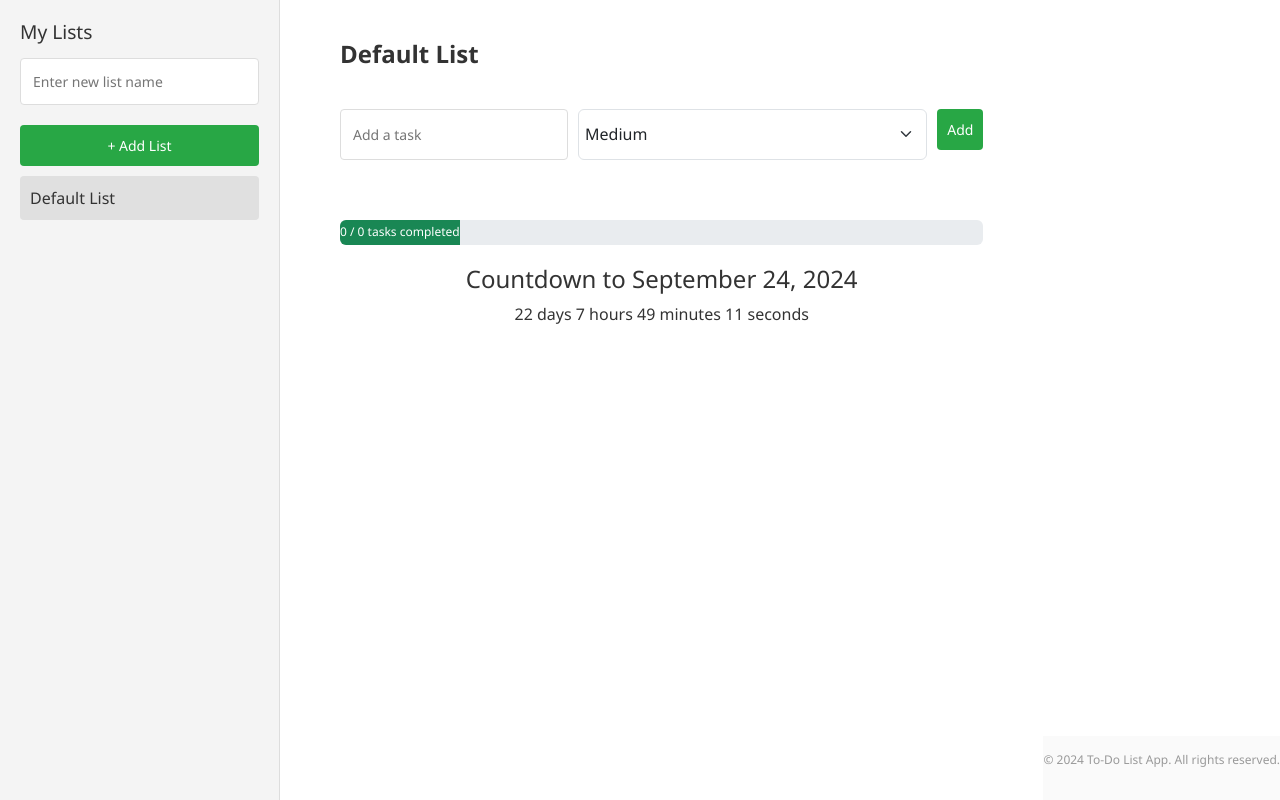
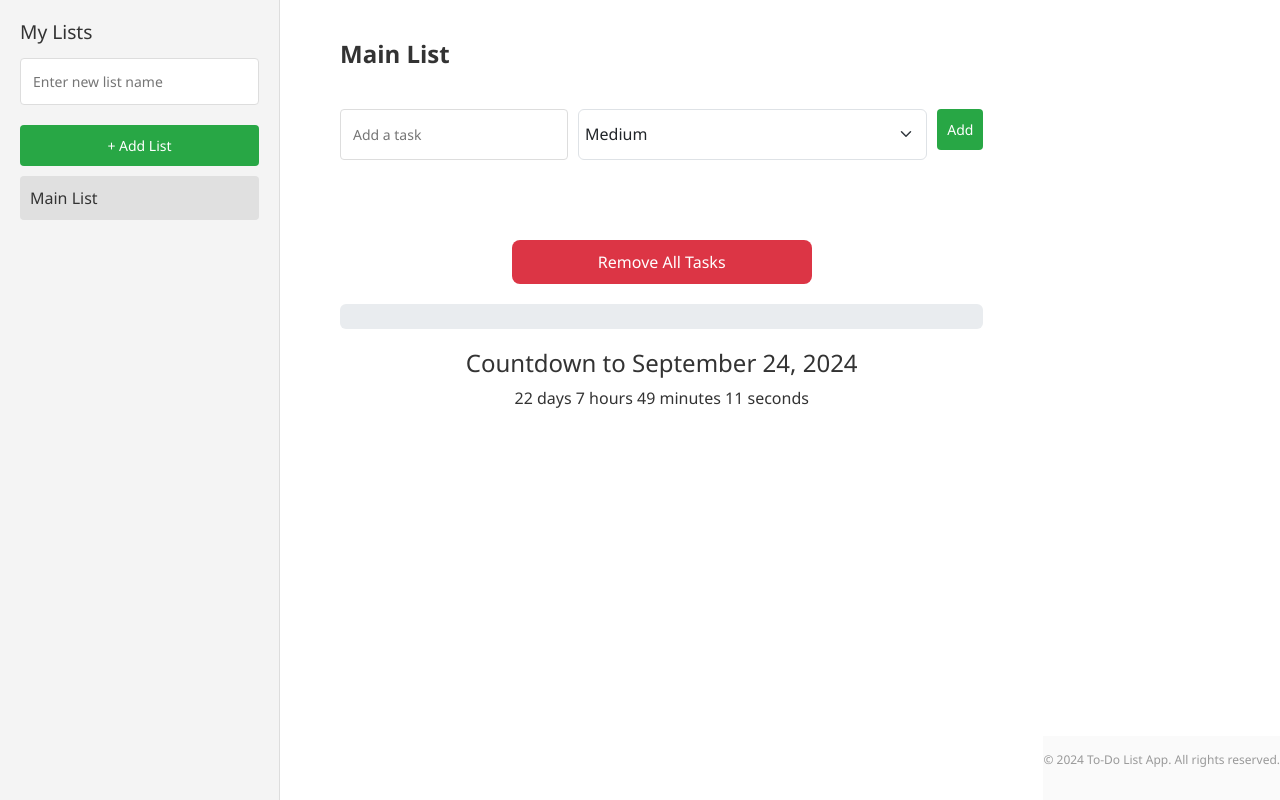
Before and after one commit to connordevitt/react-tenv, a React (Create React App) app: page /home in a window 1280 px wide. Built offline with nearby package versions, Linux system fonts and the light colour scheme.

Commit message:
Updates to things.

```diff
--- a/package.json
+++ b/package.json
@@ -14,6 +14,7 @@
     "react-router-dom": "^6.26.1",
     "react-scripts": "5.0.1",
     "react-toastify": "^10.0.5",
+    "uuid": "^10.0.0",
     "web-vitals": "^2.1.4"
   },
   "scripts": {
@@ -41,6 +42,8 @@
     ]
   },
   "devDependencies": {
-    "@babel/plugin-proposal-private-property-in-object": "^7.21.11"
+    "@babel/plugin-proposal-private-property-in-object": "^7.21.11",
+    "eslint": "^8.57.0",
+    "eslint-plugin-security": "^3.0.1"
   }
 }
--- a/src/components/ConfirmModal.js
+++ b/src/components/ConfirmModal.js
@@ -3,21 +3,25 @@ import ReactDOM from 'react-dom';
 import 'bootstrap/dist/css/bootstrap.min.css';
 import './Modal.css';
 
-const ConfirmModal = ({ task, onClose, onConfirm }) => {
-    if (!task) return null;
-
+const ConfirmModal = ({ task, onClose, onConfirm, message }) => {
     return ReactDOM.createPortal(
         <div className="modal fade show d-block" tabIndex="-1" role="dialog">
             <div className="modal-dialog modal-dialog-centered" role="document">
                 <div className="modal-content">
                     <div className="modal-header">
-                        <h5 className="modal-title">Confirm Deletion</h5>
+                        <h5 className="modal-title">Are you sure you want to delete this task?</h5>
                         <button type="button" className="close" onClick={onClose} aria-label="Close">
-                            <span aria-hidden="true">&times;</span>
+
                         </button>
                     </div>
                     <div className="modal-body">
-                        <p>Are you sure you want to delete the task: <strong>{task.text}</strong>?</p>
+                        <p>
+                            {message || (
+                                <>
+                                    Are you sure you want to delete the task: <strong>{task?.text}</strong>?
+                                </>
+                            )}
+                        </p>
                     </div>
                     <div className="modal-footer">
                         <button type="button" className="btn btn-danger" onClick={onConfirm}>
--- a/src/components/HomePage.css
+++ b/src/components/HomePage.css
@@ -256,3 +256,39 @@ footer {
   border-left: 5px solid red;
   background-color: #ffebee; /* Light red background */
 }
+
+.modal-overlay {
+  position: fixed;
+  z-index: 1000; /* Ensure this is high enough */
+  top: 0;
+  left: 0;
+  width: 100%;
+  height: 100%;
+  background-color: rgba(0, 0, 0);
+}
+/* Styles for Remove All Tasks button */
+.remove-all-btn {
+  background-color: #dc3545; /* Bootstrap's red color for destructive actions */
+  color: white;
+  padding: 10px 20px;
+  border: none;
+  border-radius: 8px;
+  font-size: 16px;
+  cursor: pointer;
+  margin-top: 20px;
+  display: block;
+  width: 100%; /* Full width to make it stand out */
+  max-width: 300px; /* Keep a max width for larger screens */
+  text-align: center;
+  margin-left: auto;
+  margin-right: auto;
+  transition: background-color 0.3s ease;
+}
+
+.remove-all-btn:hover {
+  background-color: #c82333; /* Slightly darker red for hover effect */
+}
+
+.remove-all-btn:active {
+  background-color: #bd2130; /* Even darker red when button is pressed */
+}
--- a/src/components/HomePage.js
+++ b/src/components/HomePage.js
@@ -1,4 +1,5 @@
 import React, { useState, useEffect } from 'react';
+import { v4 as uuidv4 } from 'uuid';
 import { ToastContainer, toast } from 'react-toastify';
 import 'react-toastify/dist/ReactToastify.css';
 import './HomePage.css';
@@ -9,7 +10,7 @@ import { loadFromLocalStorage, saveToLocalStorage } from '../utils/storage';
 function HomePage() {
   const [lists, setLists] = useState(() => {
     const savedLists = loadFromLocalStorage('lists');
-    return savedLists || [{ id: 1, title: 'Default List', tasks: [] }];
+    return savedLists || [{ id: 1, title: 'Main List', tasks: [] }];
   });
 
   const [currentListId, setCurrentListId] = useState(1);
@@ -21,19 +22,25 @@ function HomePage() {
   const [editedTaskPriority, setEditedTaskPriority] = useState('Medium');
   const [showConfirmModal, setShowConfirmModal] = useState(false);
   const [taskToDelete, setTaskToDelete] = useState(null);
+  const [showRemoveAllConfirmModal, setShowRemoveAllConfirmModal] = useState(false);
 
   const currentList = lists.find((list) => list.id === currentListId);
 
+  // Save lists to local storage whenever lists are updated
   useEffect(() => {
     saveToLocalStorage('lists', lists);
   }, [lists]);
 
   const getPriorityClass = (priority) => {
     switch (priority) {
-      case 'Low': return 'priority-low';
-      case 'Medium': return 'priority-medium';
-      case 'High': return 'priority-high';
-      default: return '';
+      case 'Low':
+        return 'priority-low';
+      case 'Medium':
+        return 'priority-medium';
+      case 'High':
+        return 'priority-high';
+      default:
+        return '';
     }
   };
 
@@ -45,7 +52,7 @@ function HomePage() {
               ...list,
               tasks: [
                 ...list.tasks,
-                { id: list.tasks.length + 1, text: newTask, priority: taskPriority, completed: false }
+                { id: uuidv4(), text: newTask, priority: taskPriority, completed: false }
               ]
             }
           : list
@@ -56,17 +63,20 @@ function HomePage() {
     }
   };
 
+  // Handle "Enter" key press to add a task
   const handleKeyPress = (e) => {
     if (e.key === 'Enter') {
       addTask();
     }
   };
 
+  // Handle task deletion (opens confirm modal)
   const handleDeleteClick = (task) => {
     setTaskToDelete(task);
     setShowConfirmModal(true);
   };
 
+  // Confirm task deletion
   const handleTaskDelete = () => {
     if (taskToDelete) {
       const updatedLists = lists.map((list) =>
@@ -79,23 +89,27 @@ function HomePage() {
     }
   };
 
+  // Add a new list
   const addList = () => {
     if (newListTitle.trim()) {
-      setLists([...lists, { id: lists.length + 1, title: newListTitle, tasks: [] }]);
+      setLists([...lists, { id: uuidv4(), title: newListTitle, tasks: [] }]);
       setNewListTitle('');
     }
   };
 
+  // Switch to a different list
   const changeList = (listId) => {
     setCurrentListId(listId);
   };
 
+  // Start editing a task (task text and priority)
   const startEditingTask = (taskId, currentText, currentPriority) => {
     setEditingTaskId(taskId);
     setEditedTaskText(currentText);
     setEditedTaskPriority(currentPriority);
   };
 
+  // Save task edits (updates task text and priority)
   const saveTaskEdit = (taskId) => {
     const updatedLists = lists.map((list) =>
       list.id === currentListId
@@ -105,7 +119,7 @@ function HomePage() {
               task.id === taskId
                 ? { ...task, text: editedTaskText, priority: editedTaskPriority }
                 : task
-            ),
+            )
           }
         : list
     );
@@ -116,12 +130,14 @@ function HomePage() {
     toast.success('Task edited successfully!', { position: 'top-right', autoClose: 2000 });
   };
 
+  // Cancel task editing
   const cancelTaskEdit = () => {
     setEditingTaskId(null);
     setEditedTaskText('');
     setEditedTaskPriority('Medium');
   };
 
+  // Toggle task completion
   const toggleTaskCompletion = (taskId) => {
     const updatedLists = lists.map((list) =>
       list.id === currentListId
@@ -129,20 +145,40 @@ function HomePage() {
             ...list,
             tasks: list.tasks.map((task) =>
               task.id === taskId ? { ...task, completed: !task.completed } : task
-            ),
+            )
           }
         : list
     );
     setLists(updatedLists);
   };
 
+  // Remove all tasks from the current list
+  // Remove all tasks from the current list
+const removeAllTasks = () => {
+  const updatedLists = lists.map((list) =>
+    list.id === currentListId ? { ...list, tasks: [] } : list
+  );
+  setLists(updatedLists);
+  setShowRemoveAllConfirmModal(false); // Close the modal after removing
+
+  // Show success toast notification
+  toast.success("All tasks removed successfully!", { position: "top-right", autoClose: 2000 });
+};
+
+  // Count the number of completed tasks
   const countCompletedTasks = () => {
     const currentTasks = currentList.tasks || [];
-    return currentTasks.filter(task => task.completed).length;
+    return currentTasks.filter((task) => task.completed).length;
   };
+
+  // Calculate progress based on completed tasks
+  const progressPercentage = currentList.tasks.length
+    ? (countCompletedTasks() / currentList.tasks.length) * 100
+    : 0;
 
   return (
     <div className="app-container">
+      {/* Sidebar */}
       <aside className="sidebar">
         <h2>My Lists</h2>
         <input
@@ -167,16 +203,18 @@ function HomePage() {
         </ul>
       </aside>
 
+      {/* Main content */}
       <main className="main-content">
         <h2 className="list-title">{currentList.title}</h2>
 
+        {/* Add Task Section */}
         <div className="add-task-container">
           <input
             type="text"
             placeholder="Add a task"
             value={newTask}
             onChange={(e) => setNewTask(e.target.value)}
-            onKeyPress={handleKeyPress}
+            onKeyPress={handleKeyPress} // Trigger task add on Enter key press
           />
           <select
             value={taskPriority}
@@ -192,9 +230,13 @@ function HomePage() {
           </button>
         </div>
 
+        {/* Task List */}
         <div className="task-list">
           {currentList.tasks.map((task) => (
-            <div className={`task ${getPriorityClass(task.priority)} ${task.completed ? 'completed' : ''}`} key={task.id}>
+            <div
+              className={`task ${getPriorityClass(task.priority)} ${task.completed ? 'completed' : ''}`}
+              key={task.id}
+            >
               {editingTaskId === task.id ? (
   <div className="edit-mode">
     <input
@@ -225,10 +267,11 @@ function HomePage() {
       checked={task.completed}
       onChange={() => toggleTaskCompletion(task.id)}
     />
-                  <span className="task-priority">{task.priority}</span>
-                  <span className={task.completed ? 'task-text completed-task' : ''}>{task.text}</span>
+    <span className="task-priority">{task.priority}</span> {/* Priority Badge */}
+    <span className={task.completed ? 'task-text completed-task' : ''}>{task.text}</span> {/* Task Text */}
   </div>
 )}
+
               {editingTaskId !== task.id && (
                 <div className="task-actions">
                   <button
@@ -246,11 +289,33 @@ function HomePage() {
           ))}
         </div>
 
-        <div className="progress" style={{ height: "25px" }}>
+        {/* Remove All Button */}
+        <button
+  className="remove-all-btn"
+  onClick={() => {
+    setShowRemoveAllConfirmModal(true);
+  }}
+>
+  Remove All Tasks
+</button>
+
+{showRemoveAllConfirmModal && (
+  <ConfirmModal
+    task={null} // No specific task for this action
+    onClose={() => setShowRemoveAllConfirmModal(false)}
+    onConfirm={removeAllTasks}
+    message="Are you sure you want to remove all tasks from this list?"
+  />
+)}
+
+        {/* Progress Bar */}
+        <div className="progress" style={{ height: '25px' }}>
           <div
             className="progress-bar bg-success"
             role="progressbar"
-           style={{ width: `${(countCompletedTasks() / currentList.tasks.length) * 100}%` }}
+            style={{
+              width: `${progressPercentage}%`
+            }}
             aria-valuenow={countCompletedTasks()}
             aria-valuemin="0"
             aria-valuemax={currentList.tasks.length}
@@ -258,17 +323,22 @@ function HomePage() {
             {countCompletedTasks()} / {currentList.tasks.length} tasks completed
           </div>
         </div>
+
+        {/* Countdown Section */}
         <div className="countdown-section">
           <Countdown />
         </div>
       </main>
 
+      {/* Footer */}
       <footer>
         <p>© 2024 To-Do List App. All rights reserved.</p>
       </footer>
 
+      {/* Toast Notification Container */}
       <ToastContainer />
 
+      {/* Confirm Modal for Task Deletion */}
       {showConfirmModal && (
         <ConfirmModal
           task={taskToDelete}
@@ -276,6 +346,16 @@ function HomePage() {
           onConfirm={handleTaskDelete}
         />
       )}
+
+      {/* Confirm Modal for Removing All Tasks */}
+      {showRemoveAllConfirmModal && (
+        <ConfirmModal
+          task={null} // No specific task, just a general action
+          onClose={() => setShowRemoveAllConfirmModal(false)}
+          onConfirm={removeAllTasks}
+          message="Are you sure you want to remove all tasks from this list?"
+        />
+      )}
     </div>
   );
 }
```
Also changed, not shown: 1 other file (tests, documents, lock files or other folders). Lines whose indentation alone changed are shown as unchanged.
